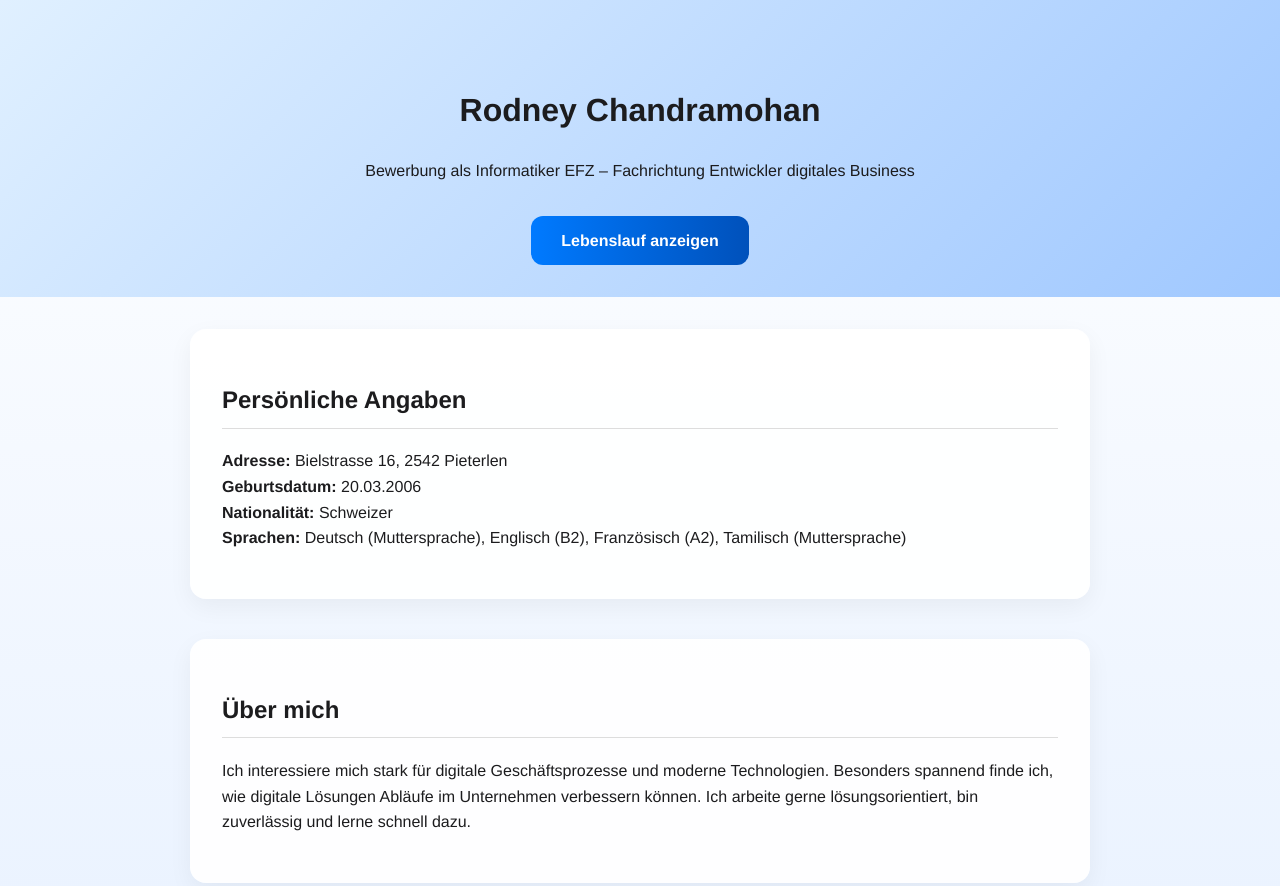
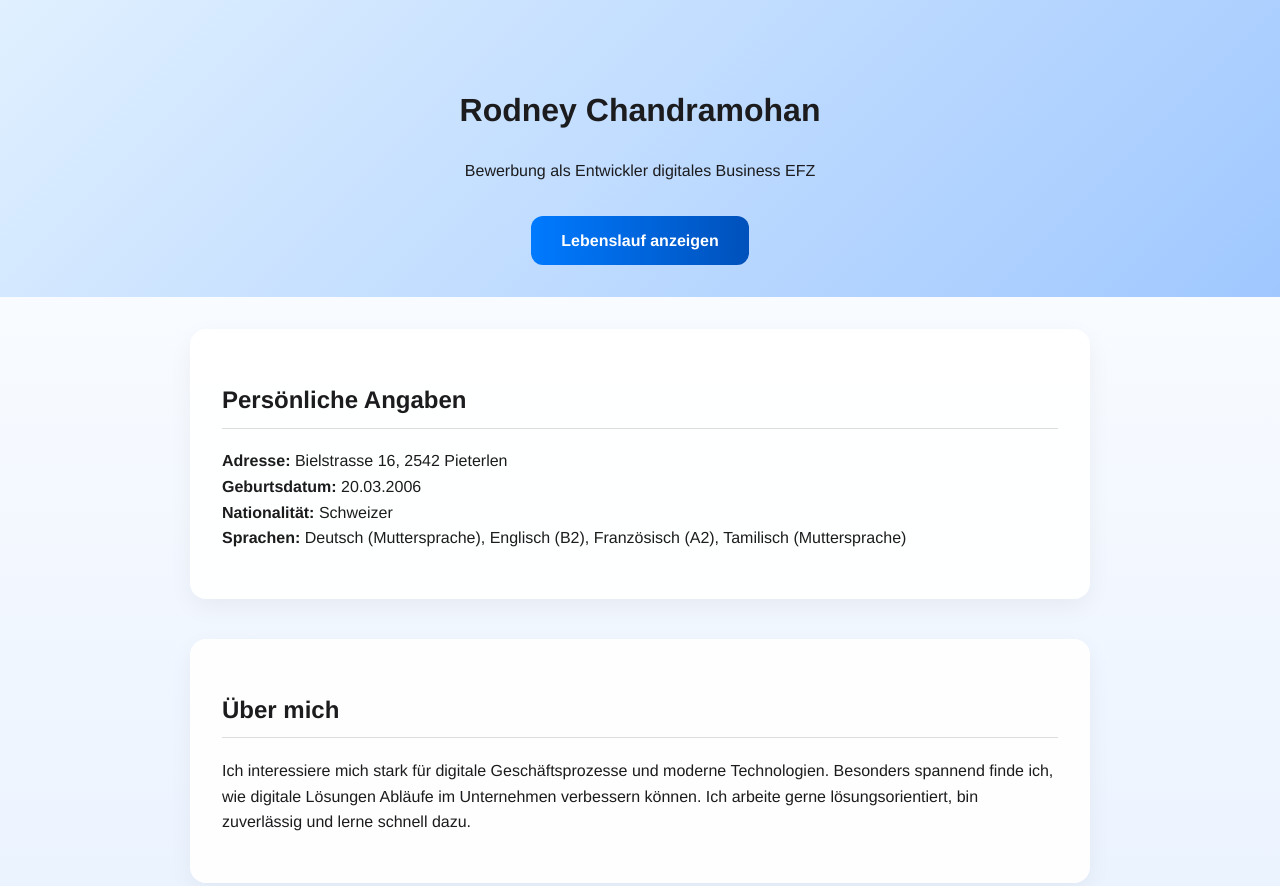
Before and after one commit to Rodney4PF/Rodney-Entwickler-digitales-Business-EFZ, a plain HTML site: page index.html in a window 1280 px wide. Shown: the top 886 px of the page. Drawn offline with Linux system fonts and the light colour scheme; a web font is replaced by a local one.

Commit message:
Add files via upload

```diff
--- a/index.html
+++ b/index.html
@@ -3,7 +3,7 @@
 <head>
   <meta charset="UTF-8" />
   <meta name="viewport" content="width=device-width, initial-scale=1" />
-  <meta name="description" content="Bewerbung von Rodney Chandramohan als Informatiker EFZ – Entwickler digitales Business." />
+  <meta name="description" content="Bewerbung von Rodney Chandramohan als Entwickler digitales Business EFZ." />
   <title>Rodney Chandramohan – Bewerbung als Informatiker EFZ</title>
   <link rel="preconnect" href="https://fonts.googleapis.com">
   <link rel="preconnect" href="https://fonts.gstatic.com" crossorigin>
@@ -69,7 +69,7 @@
 <body>
   <header>
     <h1>Rodney Chandramohan</h1>
-    <p>Bewerbung als Informatiker EFZ – Fachrichtung Entwickler digitales Business</p>
+    <p>Bewerbung als Entwickler digitales Business EFZ</p>
     <a class="download-button" href="Rodney Chandramohan CV 2025.pdf" target="_blank" aria-label="Lebenslauf von Rodney Chandramohan anzeigen">Lebenslauf anzeigen</a>
   </header>
 
```
